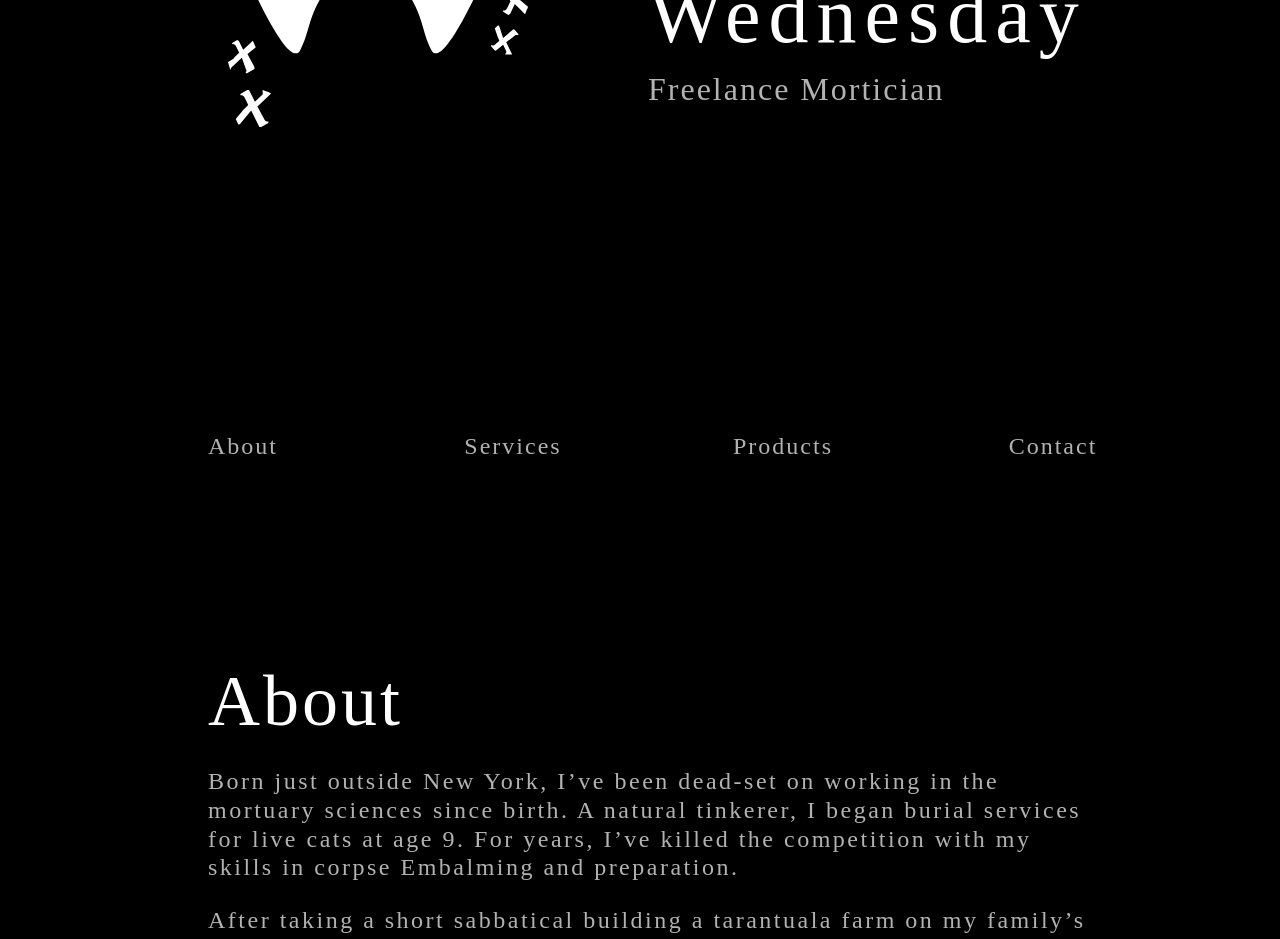
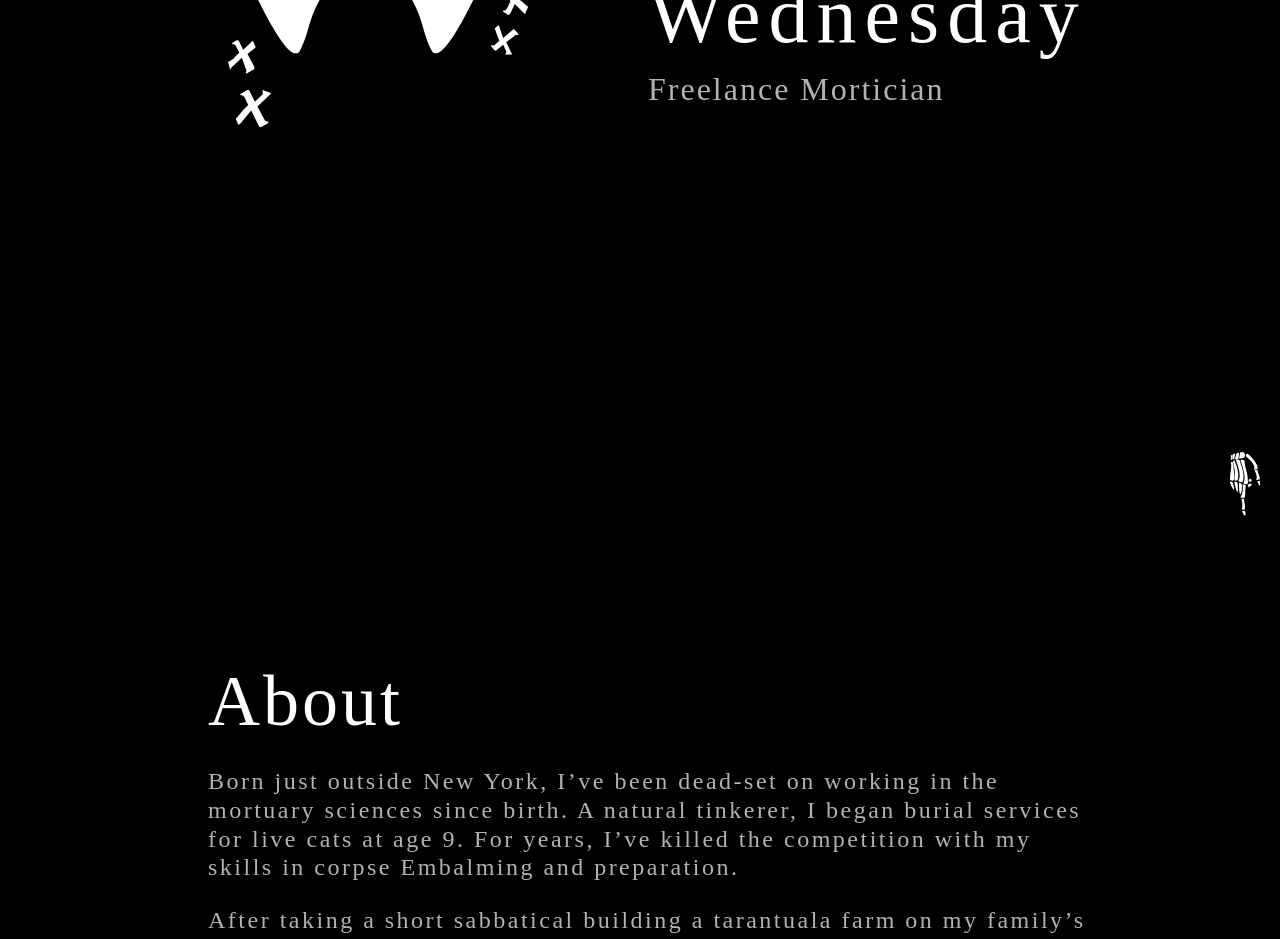
Before and after one commit to hannahhearth/die-on-wednesday, a Jekyll site: the page built from index.md, in a window 1280 px wide. Shown: the part 348-1287 px from the top of the page. Built offline with Jekyll 4.4.1, drawn with Linux system fonts in a browser that asks for light colours; nearby versions of some CDN libraries; some web fonts are replaced.

Commit message:
removing navigation for pointer only

```diff
--- a/_layouts/page.html
+++ b/_layouts/page.html
@@ -5,6 +5,7 @@
     <meta http-equiv="X-UA-Compatible" content="chrome=1">
     <title>{{ sit.title }}</title>
     {% include analytics.html %}
+    <script src="http://ajax.googleapis.com/ajax/libs/jquery/1.7.1/jquery.min.js" type="text/javascript"></script>
     <link
     href="https://fonts.googleapis.com/css?family=Balthazar|Pirata+One"
     rel="stylesheet">
@@ -29,14 +30,8 @@
         <h3>Freelance Mortician</h3>
       </header>
 
-      <nav>
-        <h4><a class="internal-link" href="#about">About</a></h3>
-        <h4><a class="internal-link" href="#services">Services</a></h3>
-        <h4><a class="internal-link" href="#products">Products</a></h3>
-        <h4><a class="internal-link" href="#contact">Contact</a></h3>
-      </nav>
-
-      <h4 class="phone-only hand hand__down">Swipe six feet under</h4>
+      <h4 class="hand hand__down" id="scroll"><span class="phone-only">Swipe six
+          feet under</span></h4>
     </div>
 
     <section>
--- a/_sass/_layout.scss
+++ b/_sass/_layout.scss
@@ -61,3 +61,50 @@ section {
 .product__image {
   width: 100%;
 }
+
+.home {
+  height: calc(100vh - #{$small-padding} * 2);
+  margin-bottom: $small-padding;
+
+  @media #{$large-devices} {
+    margin-bottom: $medium-padding;
+  }
+
+  @media #{$large-devices} {
+    display: grid;
+    height: calc(100vh - #{$large-padding} * 2);
+    grid-template-columns: 1fr 1fr;
+    grid-template-rows: calc(80vh - #{$large-padding} * 2) 1fr;
+    margin-bottom: $large-padding;
+  }
+
+  .logo {
+    margin-bottom: $small-padding;
+
+    @media #{$large-devices} {
+      margin: 0 auto;
+    }
+
+    img {
+      max-width: 90px;
+
+      @media #{$medium-devices} {
+        max-width: 150px;
+      }
+
+      @media #{$large-devices} {
+        max-width: 300px;
+      }
+    }
+  }
+
+  .logo, header {
+    align-self: center;
+  }
+}
+
+.phone-only {
+  @media #{$medium-devices} {
+    display: none;
+  }
+}
--- a/_sass/_links.scss
+++ b/_sass/_links.scss
@@ -36,6 +36,7 @@
   &__down {
     @include position-at-bottom-of-viewport;
     text-align: center;
+    font-size: 1em;
   }
 
   &__down:after {
@@ -43,3 +44,8 @@
     margin: 20px auto;
   }
 }
+
+.hidden {
+  opacity: 0;
+  transition: opacity 0.5s linear;
+}
--- a/_sass/_navigation.scss
+++ /dev/null
@@ -1,54 +0,0 @@
-.home {
-  height: calc(100vh - #{$small-padding} * 2);
-  position: relative;
-  margin-bottom: $small-padding;
-
-  @media #{$large-devices} {
-    margin-bottom: $medium-padding;
-  }
-
-  @media #{$large-devices} {
-    display: grid;
-    height: calc(100vh - #{$large-padding} * 2);
-    grid-template-columns: 1fr 1fr;
-    grid-template-rows: calc(80vh - #{$large-padding} * 2) 1fr;
-    margin-bottom: $large-padding;
-  }
-
-  .logo {
-    margin-bottom: $small-padding;
-
-    @media #{$large-devices} {
-      margin: 0 auto;
-    }
-
-    img {
-      max-width: 90px;
-
-      @media #{$medium-devices} {
-        max-width: 150px;
-      }
-
-      @media #{$large-devices} {
-        max-width: 300px;
-      }
-    }
-  }
-
-  .logo, header {
-    align-self: center;
-  }
-
-  nav {
-    display: none;
-
-    @media #{$medium-devices} {
-      @include position-at-bottom-of-viewport;
-      display: grid;
-      grid-template-columns: repeat(4, 1fr);
-      grid-column: 1 / 3;
-      align-self: center;
-      text-align: center;
-    }
-  }
-}
--- a/_sass/_variables.scss
+++ b/_sass/_variables.scss
@@ -10,8 +10,13 @@ $medium-devices: "screen and (min-width: 415px)";
 $large-devices: "screen and (min-width: 769px)";
 
 @mixin position-at-bottom-of-viewport {
-  position: absolute;
+  position: fixed;
+  bottom: 0;
+  right: 0;
   left: 0;
-  right: 0;
-  bottom: 0;
+
+  @media #{$medium-devices} {
+    right: 20px;
+    left: initial;
+  }
 }
--- a/assets/css/style.scss
+++ b/assets/css/style.scss
@@ -4,5 +4,4 @@
 @import "variables";
 @import "typography";
 @import "layout";
-@import "navigation";
 @import "links";
```
Also changed, not shown: other parts of _layouts/page.html (+11 -0 lines).
